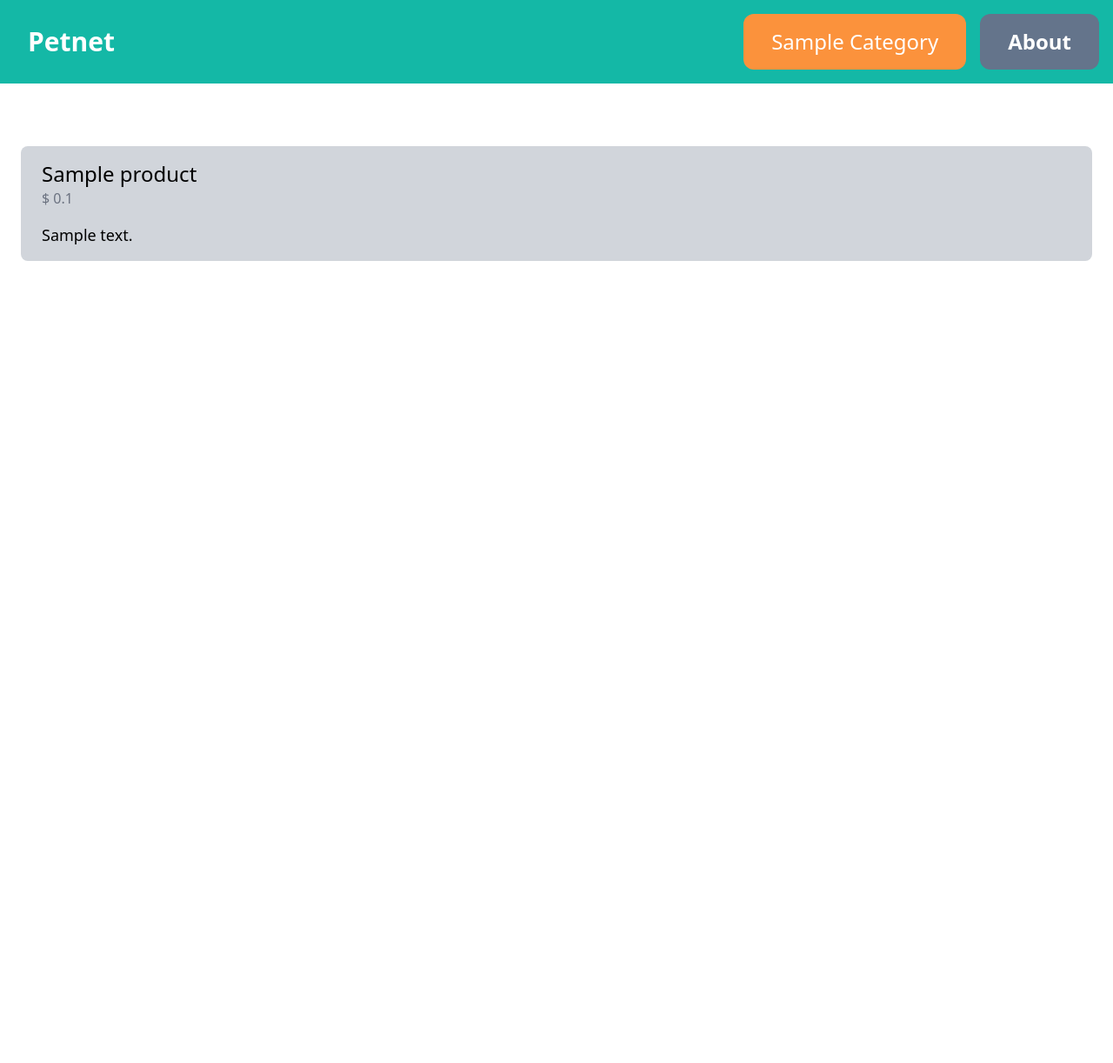
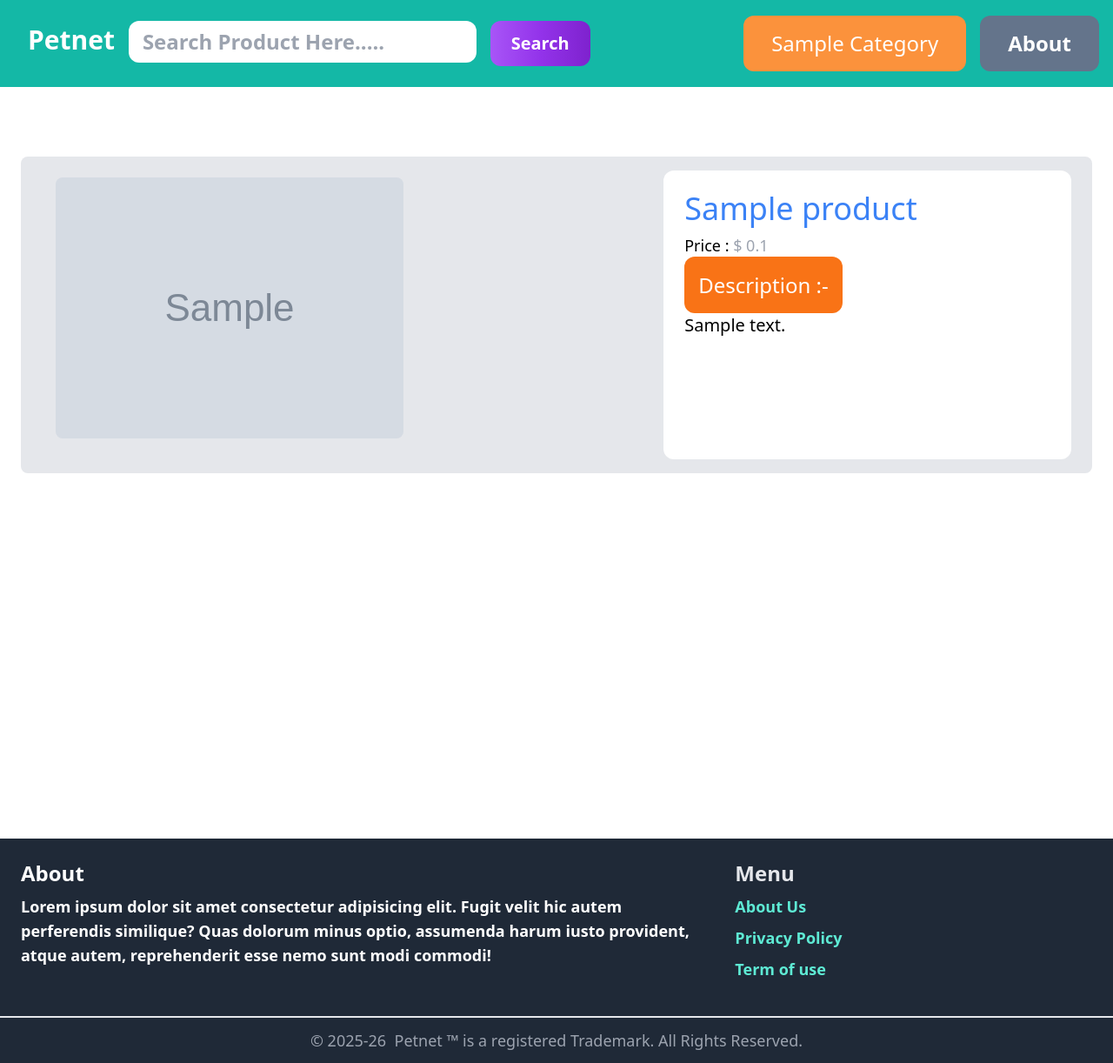
Before and after one commit to Karan551/petnet_project, a Django app: page /store/product/1/ in a window 1280 px wide. Shown: the whole page at 87% size. Before the commit the page ends 300 px from the top, so only its background shows below. Run offline with Django 5.2, Linux system fonts and the light colour scheme; tables that the repository leaves empty hold one stand-in row (values such as "Sample post"); grey boxes marked "Sample" are stand-in pictures; some libraries are stand-ins or nearby versions.

Commit message:
Add product image support, search functionality, and enhance templates

```diff
--- a/src/core/templates/core/base.html
+++ b/src/core/templates/core/base.html
@@ -1,7 +1,6 @@
 <!DOCTYPE html>
 <html lang="en">
-
-{% load menu %}
+  {% load menu %}
   {% load static %}
 
   <head>
@@ -10,31 +9,60 @@
     <title>
       {% block title %}
 
-      {% endblock %} | Petnet
+      {% endblock %}| Petnet
     </title>
     <link rel="stylesheet" href="{% static 'css/custom_output/output.css' %}" />
     <script src="https://cdn.tailwindcss.com"></script>
   </head>
   <body>
+    {% include 'core/navbar.html' %}
 
-      {% include "core/navbar.html" %}
-
-      <div id="msg-container" class="p-6" >
+    <div id="msg-container" class="p-6">
       {% if messages %}
         {% for message in messages %}
           <div class="{% if message.tags == 'success' %}
+
+
                bg-teal-500
+
+
             {% else %}
+
+
                bg-red-500
+
+
             {% endif %} px-4 py-3 font-semibold text-center md:text-xl text-lg rounded-xl my-2 text-white">{{ message }}</div>
         {% endfor %}
       {% endif %}
     </div>
-    <main class="p-6" >
+    <main class="p-6 w-full mx-auto my-2 min-h-screen">
       {% block content %}
         Replace this content
       {% endblock %}
     </main>
+
+    <footer class=" bg-gray-800">
+      <div class="flex justify-between p-6">
+        <div class="w-2/3 pr-7">
+          <h3 class="text-white font-sans font-semibold text-xl md:text-2xl mb-2">About</h3>
+
+          <p class="text-white font-semibold text-lg">Lorem ipsum dolor sit amet consectetur adipisicing elit. Fugit velit hic autem perferendis similique? Quas dolorum minus optio, assumenda harum iusto provident, atque autem, reprehenderit esse nemo sunt modi commodi!</p>
+        </div>
+        <div class="w-1/3">
+          <h3 class="text-gray-200 font-sans font-semibold text-xl md:text-2xl mb-2">Menu</h3>
+
+          <ul class="space-y-2">
+            <li class="text-lg text-teal-300 hover:text-teal-600 cursor-pointer font-semibold"><a href="{% url 'core:about' %}">About Us</a></li>
+
+            <li class="text-lg text-teal-300 hover:text-teal-600 cursor-pointer font-semibold"><a href="#">Privacy Policy</a></li>
+
+            <li class="text-lg text-teal-300 hover:text-teal-600 cursor-pointer font-semibold"><a href="#">Term of use</a></li>
+          </ul>
+        </div>
+      </div>
+      <p class="flex justify-center items-center mt-4 border-t-2 text-gray-400 text-lg px-4 py-3" >&copy;&nbsp; <span id="copyright-year"> </span>&nbsp; Petnet &trade; is a registered Trademark. All Rights Reserved. </p>
+    </footer>
     <script src="{% static 'js/main.js' %}"></script>
     {% block js %}
 
--- a/src/core/templates/core/navbar.html
+++ b/src/core/templates/core/navbar.html
@@ -1,21 +1,29 @@
 <nav class="flex justify-between items-center p-4 bg-teal-500 text-white">
-  <div id="logo" class="text-3xl px-4 py-2 hover:text-gray-500 font-semibold hover:cursor-pointer">
-    <a href="{% url 'core:home' %}">Petnet</a>
+  <div id="logo" class="text-3xl px-4 py-2  font-semibold hover:cursor-pointer">
+    <a href="{% url 'core:home' %}" class="inline-block">Petnet</a>
+    <form class="inline-block"
+    action="{% url 'store:search' %}"
+    >
+      <input type="search"
+      name="query"
+      class="px-4 py-2 text-black rounded-xl mx-2 inline-block text-2xl font-semibold"
+      required
+      id="product_search"
+      placeholder="Search Product Here....." />
+
+      <button class="px-6 py-3 rounded-xl text-white text-xl font-semibold inline-block bg-gradient-to-r from-purple-500 via-purple-600 to-purple-700 outline-none hover:ring-1 hover:bg-gradient-to-l active:shadow-2xl active-btn">Search</button>
+    </form>
   </div>
 
-
-
   <div class="flex space-x-4">
-    <div class="space-x-4 flex items-center" >
+    <div class="space-x-4 flex items-center">
       {% load menu %}
-        {% menu %}
-      </div>
+      {% menu %}
+    </div>
     <ul>
       <li class="text-xl md:text-2xl font-semibold hover:text-gray-400 hover:cursor-pointer bg-slate-500 px-8 py-4 rounded-xl text-center">
-
         <a href="{% url 'core:about' %}">About</a>
       </li>
     </ul>
   </div>
-
 </nav>
--- a/src/e_com_project/settings.py
+++ b/src/e_com_project/settings.py
@@ -128,6 +128,8 @@ STATICFILES_DIRS = [
     BASE_DIR / "static"
 ]
 
+MEDIA_ROOT = BASE_DIR / "media/"
+MEDIA_URL = "media/"
 # Default primary key field type
 # https://docs.djangoproject.com/en/5.1/ref/settings/#default-auto-field
 
--- a/src/e_com_project/urls.py
+++ b/src/e_com_project/urls.py
@@ -31,3 +31,5 @@ if settings.DEBUG:
                           document_root=settings.STATIC_ROOT)
 
     # Here I have to add media storage files
+    urlpatterns += static(settings.MEDIA_URL,
+                          document_root=settings.MEDIA_ROOT)
--- a/src/static/js/main.js
+++ b/src/static/js/main.js
@@ -1 +1,16 @@
-console.log("hello world");
+
+const initApp = () => {
+    console.log("hello world");
+
+    // ---------- To show copyright year
+    const currentYear = new Date().getFullYear();
+
+    console.log("this is current year::", currentYear);
+    console.log("this is current year::", String((currentYear+1)).slice(-2));
+
+    const year = document.querySelector("#copyright-year");
+    year.innerHTML = currentYear + "-" + String((currentYear+1)).slice(-2);
+};
+
+
+document.addEventListener("DOMContentLoaded", initApp);
--- a/src/store/models.py
+++ b/src/store/models.py
@@ -26,7 +26,7 @@ class Product(models.Model):
     description = models.TextField(blank=True)
     slug = models.SlugField(max_length=255)
 
-    # image
+    image = models.ImageField(upload_to="uploads", blank=True, null=True)
     created_at = models.DateTimeField(auto_now_add=True)
     updated_at = models.DateTimeField(auto_now=True)
 
--- a/src/store/templates/store/product_detail.html
+++ b/src/store/templates/store/product_detail.html
@@ -2,16 +2,27 @@
 {% block title %}
   {{ product.name|title }}
 {% endblock %}
- {% block content %}
-  <section class="bg-gray-300 rounded-lg px-6 py-4">
-    <h1 class="text-2xl">{{ product.name }}</h1>
-    <p class="text-base text-gray-500">&dollar; {{ product.get_display_price }}</p>
 
-    {% if product.description %}
+{% block content %}
+  <section class="bg-gray-200 rounded-lg px-6 py-4 grid grid-cols-5 w-full gap-2">
+    {% if product.image %}
+      <div class="col-span-5 md:col-span-3 px-4 py-2">
+        <img src="{{ product.image.url }}" alt="{{ product.name }}" class="rounded-lg mb-4" />
+      </div>
+    {% endif %}
+    <div class="col-span-5 md:col-span-2 bg-white rounded-xl p-6">
+      <h1 class="text-4xl text-blue-500 hover:text-blue-600 hover:cursor-pointer">{{ product.name }}</h1>
 
-    <p class="mt-4 text-lg ">
-        {{ product.description }}
-    </p>
-    {% endif %}
+      <p class="text-lg my-2 mb-4">
+        Price : <span class="text-gray-400 hover:text-gray-200 cursor-pointer">&dollar; {{ product.get_display_price }}</span>
+      </p>
+
+      {% if product.description %}
+        <div class="my-4 mb-2" >
+         <span class="text-2xl text-white p-4 rounded-xl bg-orange-500 hover:bg-orange-700 hover:text-white"> Description :- </span><br />
+          <p class="mt-4 text-lg md:text-xl text-black">{{ product.description }}</p>
+        </div>
+      {% endif %}
+    </div>
   </section>
 {% endblock %}
--- a/src/store/urls.py
+++ b/src/store/urls.py
@@ -3,6 +3,7 @@ from . import views
 
 app_name = "store"
 urlpatterns = [
+    path("search/", views.product_search, name="search"),
     path("category/<int:category_id>/",
          views.category_detail, name="category_detail"),
 
--- a/src/store/views.py
+++ b/src/store/views.py
@@ -1,14 +1,31 @@
 from django.shortcuts import render
 from django.shortcuts import get_object_or_404
 from store.models import Product, Category
+from django.db.models import Q
 # Create your views here.
+
+
+def product_search(request):
+    query = request.GET.get("query", "")
+    print("this is query:", query)
+    if query:
+        products = Product.objects.filter(
+            Q(name__icontains=query) | Q(description__icontains=query))
+
+        print("this is search result:", products)
+
+        context = {
+            "products": products,
+            "query": query
+        }
+        return render(request, "store/search.html", context)
 
 
 def category_detail(request, category_id):
     category = get_object_or_404(Category, id=category_id)
     products = category.catgory_products.all()
-    print("this is category:", category)
-    print("this is products:", products)
+    # print("this is category:", category)
+    # print("this is products:", products)
 
     context = {
         "category": category,
```
Also changed, not shown: src/static/css/tw/input.css (+9 -0 lines), src/store/templates/store/product.html (+8 -0 lines), src/store/templates/store/search.html (added, +28 -0 lines), src/store/migrations/0004_product_image.py (added).
